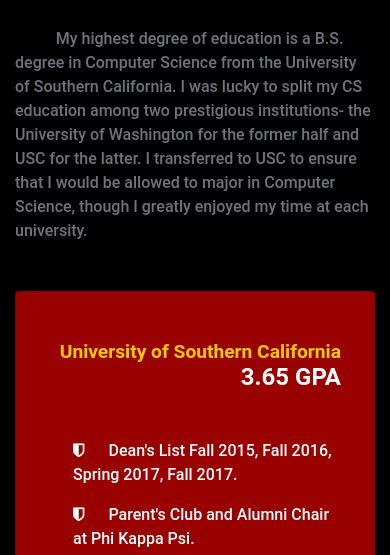
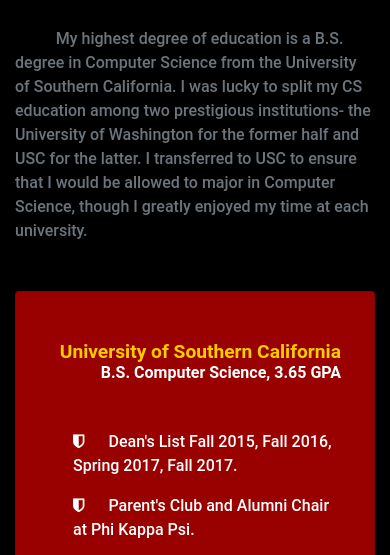
Before and after one commit to abewheel/abewheeler.com, a plain HTML site: page education/index.html in a window 390 px wide. Shown: the part 260-815 px from the top of the page. Drawn offline with nearby package versions, Linux system fonts and the light colour scheme.

Commit message:
navbar cookie, degree status

```diff
--- a/education/index.html
+++ b/education/index.html
@@ -20,7 +20,7 @@
 				<img class="d-none d-lg-block" src="/images/usc.jpg" />
 				<div>
 					<h4 class="text-right">University of Southern California</h4>
-					<h5 class="pb-5 text-right">3.65 GPA</h5>
+					<h5 class="pb-5 text-right">B.S. Computer Science, 3.65 GPA</h5>
 					<ul class="list-unstyled">
 						<li class="pb-3 pl-4"><i class="fa fa-shield pr-4"></i>Dean's List Fall 2015, Fall 2016, Spring 2017, Fall 2017.</li>
 						<li class="pb-3 pl-4"><i class="fa fa-shield pr-4"></i>Parent's Club and Alumni Chair at Phi Kappa Psi.</li>
--- a/js/main.js
+++ b/js/main.js
@@ -1,8 +1,10 @@
 $(document).ready(function() {
 	// Set header
 	$('.menu-header').load('/header.html', function() {
-		if(window.location.pathname !== "/") {
+		if(window.location.pathname !== "/" || document.cookie === "y") {
 			$(".navbar").fadeIn("slow");
+		} else {
+			document.cookie = "y";
 		}
 		$("body").fadeIn("slow");
 	});
--- a/styles/main.css
+++ b/styles/main.css
@@ -265,8 +265,12 @@ form input, form textarea {
     padding-top: 5vh;
   }
 
-  h4{
+  h4 {
     font-size: 1.2rem;
+  }
+
+  h5 {
+    font-size: 1.0rem;
   }
 }
 
```
